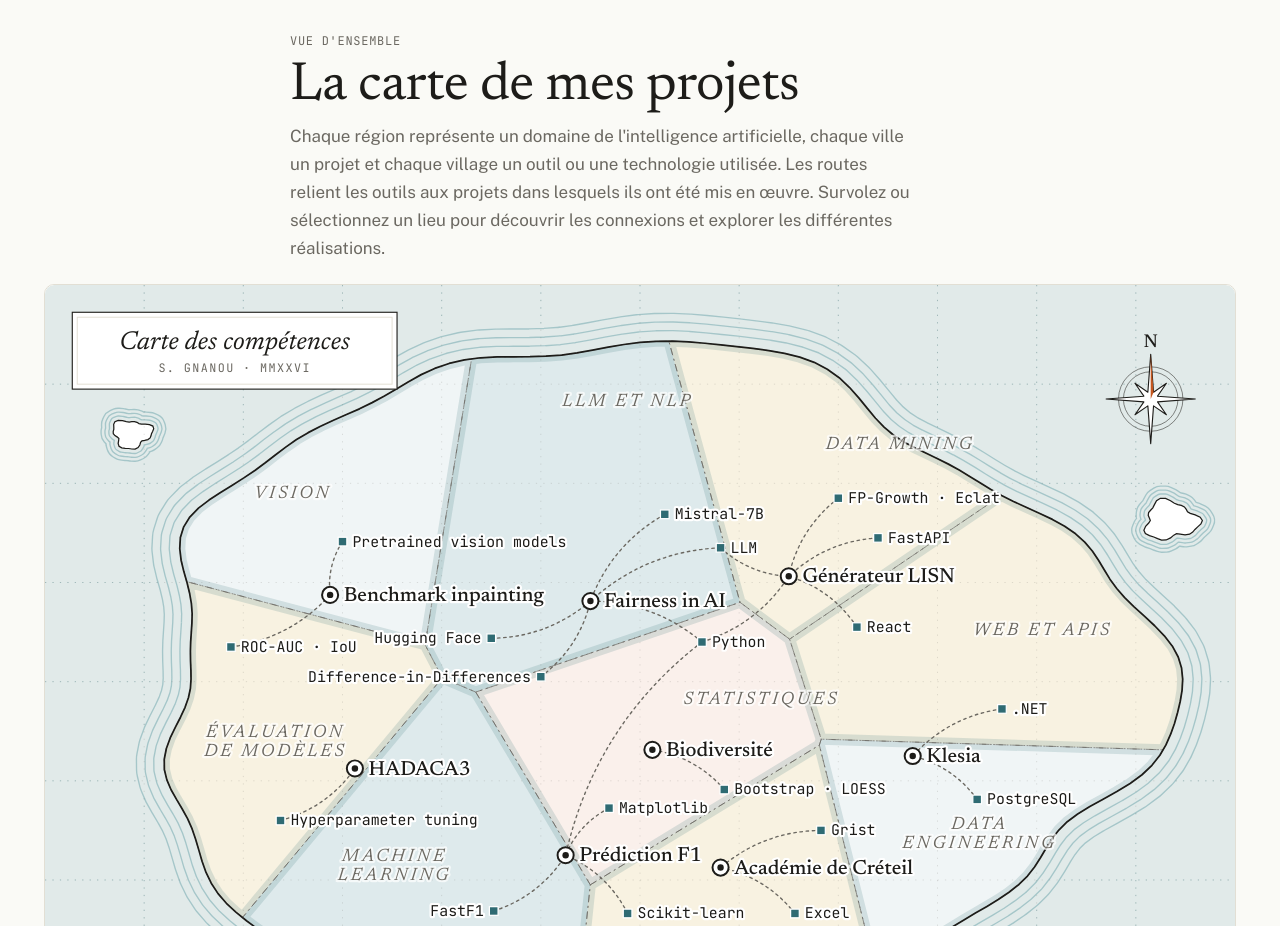
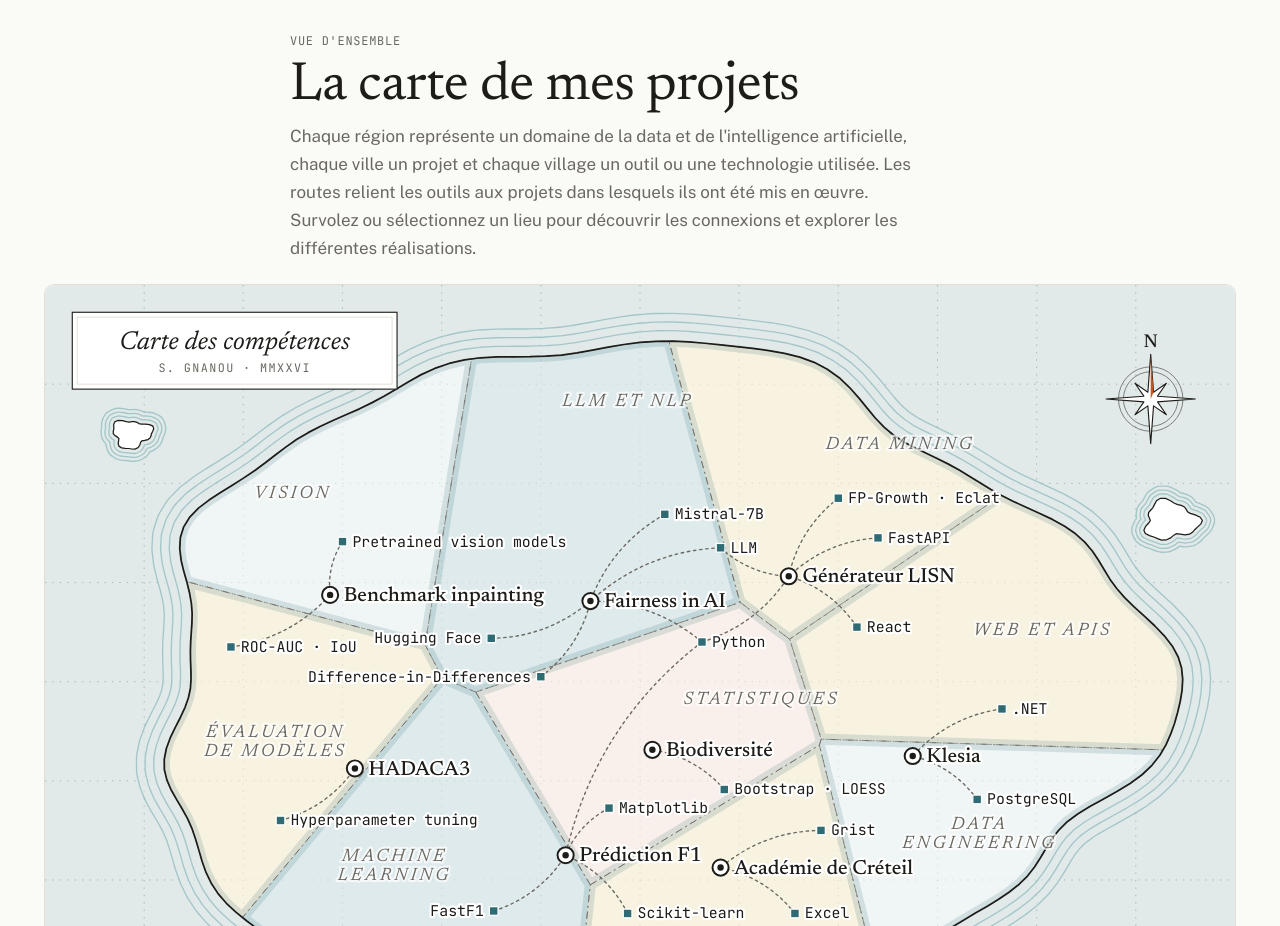
Before and after one commit to sathyagnanou/portfolio, a plain HTML site: page index.html in a window 1280 px wide. Shown: the part 880-1806 px from the top of the page. Drawn offline with nearby package versions, Linux system fonts and the light colour scheme.

Commit message:
Map subtitle: data and AI

```diff
--- a/index.html
+++ b/index.html
@@ -349,7 +349,7 @@ footer { padding: 36px 0 50px; display: flex; justify-content: space-between; ga
   <div class="col" style="padding:0">
     <div class="kicker"><span class="fr">Vue d'ensemble</span><span class="en">Overview</span></div>
     <h2 id="map-h"><span class="fr">La carte de mes projets</span><span class="en">A map of my projects</span></h2>
-    <p class="sub"><span class="fr">Chaque région représente un domaine de l'intelligence artificielle, chaque ville un projet et chaque village un outil ou une technologie utilisée. Les routes relient les outils aux projets dans lesquels ils ont été mis en œuvre. Survolez ou sélectionnez un lieu pour découvrir les connexions et explorer les différentes réalisations.</span><span class="en">Each region is an area of artificial intelligence, each city a project and each village a tool or technology used. Roads link tools to the projects where they were put to work. Hover or select a place to see its connections and explore the different projects.</span></p>
+    <p class="sub"><span class="fr">Chaque région représente un domaine de la data et de l'intelligence artificielle, chaque ville un projet et chaque village un outil ou une technologie utilisée. Les routes relient les outils aux projets dans lesquels ils ont été mis en œuvre. Survolez ou sélectionnez un lieu pour découvrir les connexions et explorer les différentes réalisations.</span><span class="en">Each region is an area of data and artificial intelligence, each city a project and each village a tool or technology used. Roads link tools to the projects where they were put to work. Hover or select a place to see its connections and explore the different projects.</span></p>
   </div>
   <figure class="fig">
     <div class="fig-box" id="map"></div>
```
